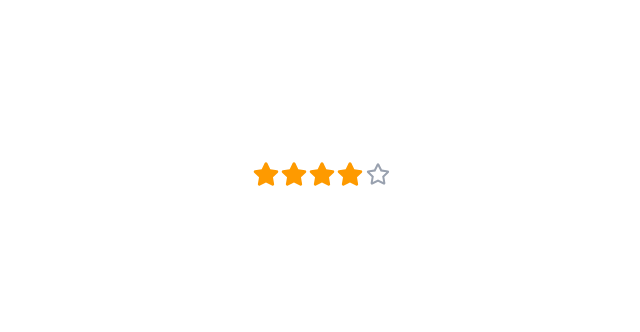
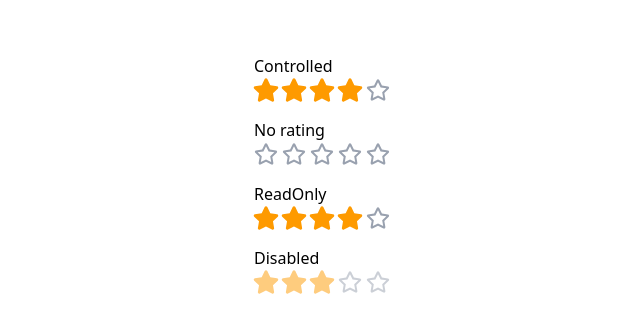
Before and after one commit to mdsameeralam9/star-rating-component, a React (Vite) app: page / in a window 1280 px wide. Shown: the part 226-558 px from the top of the page, without its empty margins (318-958 px from the left). Built offline with nearby package versions, Linux system fonts and the light colour scheme.

Commit message:
fix icon scale bug with disable

```diff
--- a/src/App.tsx
+++ b/src/App.tsx
@@ -6,7 +6,28 @@ function App() {
 
   return (
     <div className="flex flex-col justify-center items-center h-screen w-screen gap-4">
-      <StarRating initialRating={currentRating} onRatingChange={setCurrentRating} />
+      <div className="controlled">
+        <p className="">Controlled</p>
+        <StarRating
+          initialRating={currentRating}
+          onRatingChange={setCurrentRating}
+        />
+      </div>
+
+      <div className="norating">
+        <p className="">No rating</p>
+        <StarRating initialRating={-1} onRatingChange={setCurrentRating} />
+      </div>
+
+      <div className="ReadOnly">
+        <p className="">ReadOnly</p>
+        <StarRating initialRating={3} onRatingChange={setCurrentRating} readonly={true}/>
+      </div>
+
+      <div className="Disabled">
+        <p className="">Disabled</p>
+        <StarRating initialRating={2} onRatingChange={setCurrentRating} disabled={true}/>
+      </div>
     </div>
   );
 }
--- a/src/components/StarRating/Star.tsx
+++ b/src/components/StarRating/Star.tsx
@@ -8,17 +8,27 @@ interface StarIconProps {
   disabled?: boolean;
 }
 
-const StarIcon = ({ filled, onClick, onMouseEnter, readonly,disabled }: StarIconProps) => {
+const StarIcon = ({
+  filled,
+  onClick,
+  onMouseEnter,
+  readonly,
+  disabled,
+}: StarIconProps) => {
   const StarComponent = filled ? FaStar : FaRegStar;
 
   return (
-    <button aria-label="star icon" className={`${disabled && 'opacity-50'}`}  disabled={readonly||disabled}>
+    <button
+      aria-label="star icon"
+      className={`${disabled && "opacity-50"}`}
+      disabled={disabled}
+    >
       <StarComponent
         onClick={onClick}
         onMouseEnter={onMouseEnter}
-        className={`transition-transform duration-200 cursor-pointer  ${!readonly && 'hover:scale-125'} ${
-          filled ? "text-amber-500 scale-110" : "text-gray-400"
-        }`}
+        className={`transition-transform duration-200  ${
+          !readonly && !disabled && "cursor-pointer hover:scale-125"
+        } ${filled ? "text-amber-500 scale-110" : "text-gray-400"}`}
         aria-label="Rate"
         size={24}
       />
--- a/src/components/StarRating/index.tsx
+++ b/src/components/StarRating/index.tsx
@@ -15,8 +15,8 @@ const StarRating: React.FC<StarRatingProps> = ({
   numberOfStar = 5,
   onRatingChange,
   initialRating,
-  readonly=true,
-  disabled=false
+  readonly,
+  disabled
 }) => {
   const [rating, setRating] = useState(initialRating);
   const [hoveredRating, setHoveredRating] = useState<hoveredRating>(null);
```
